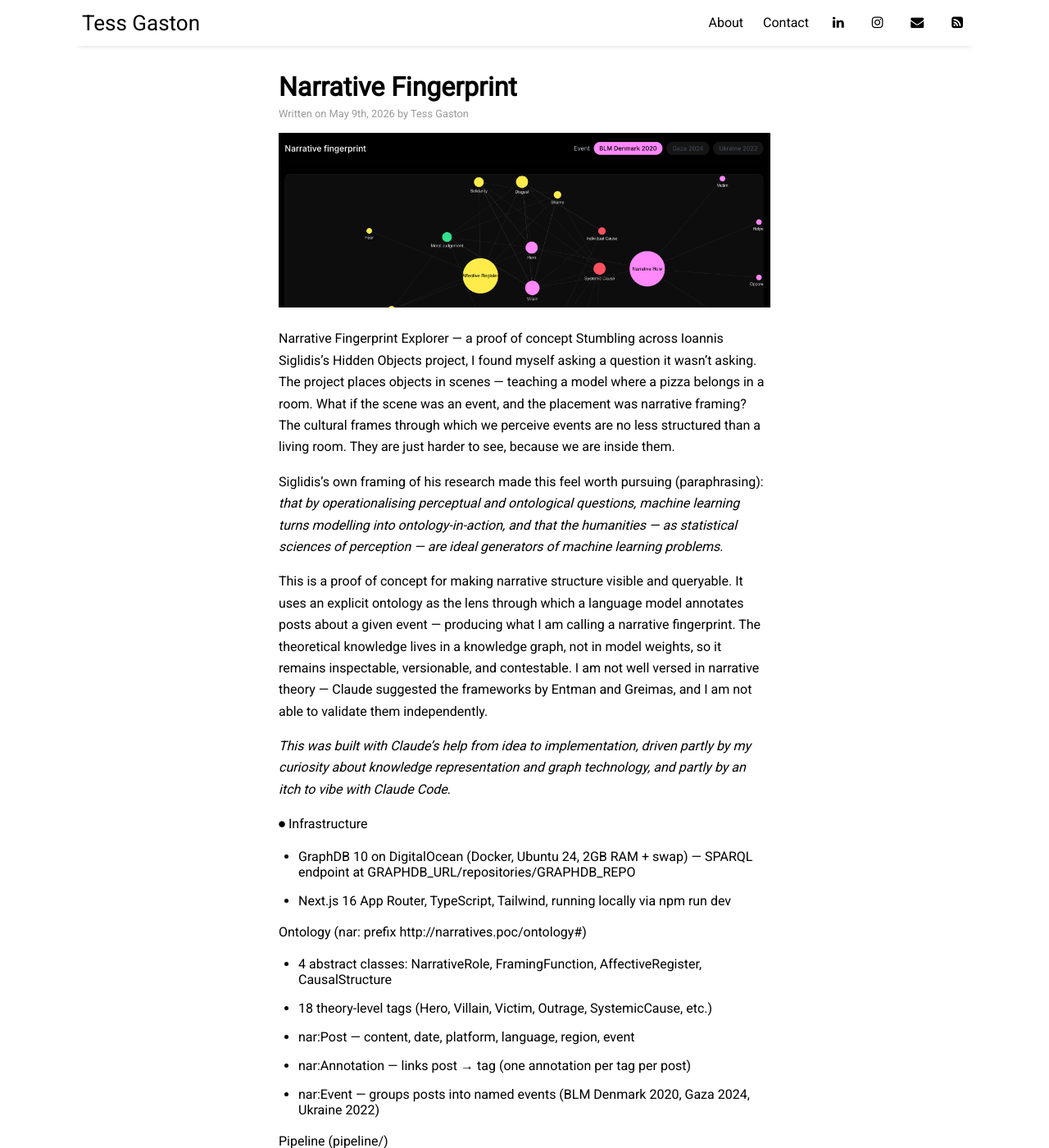
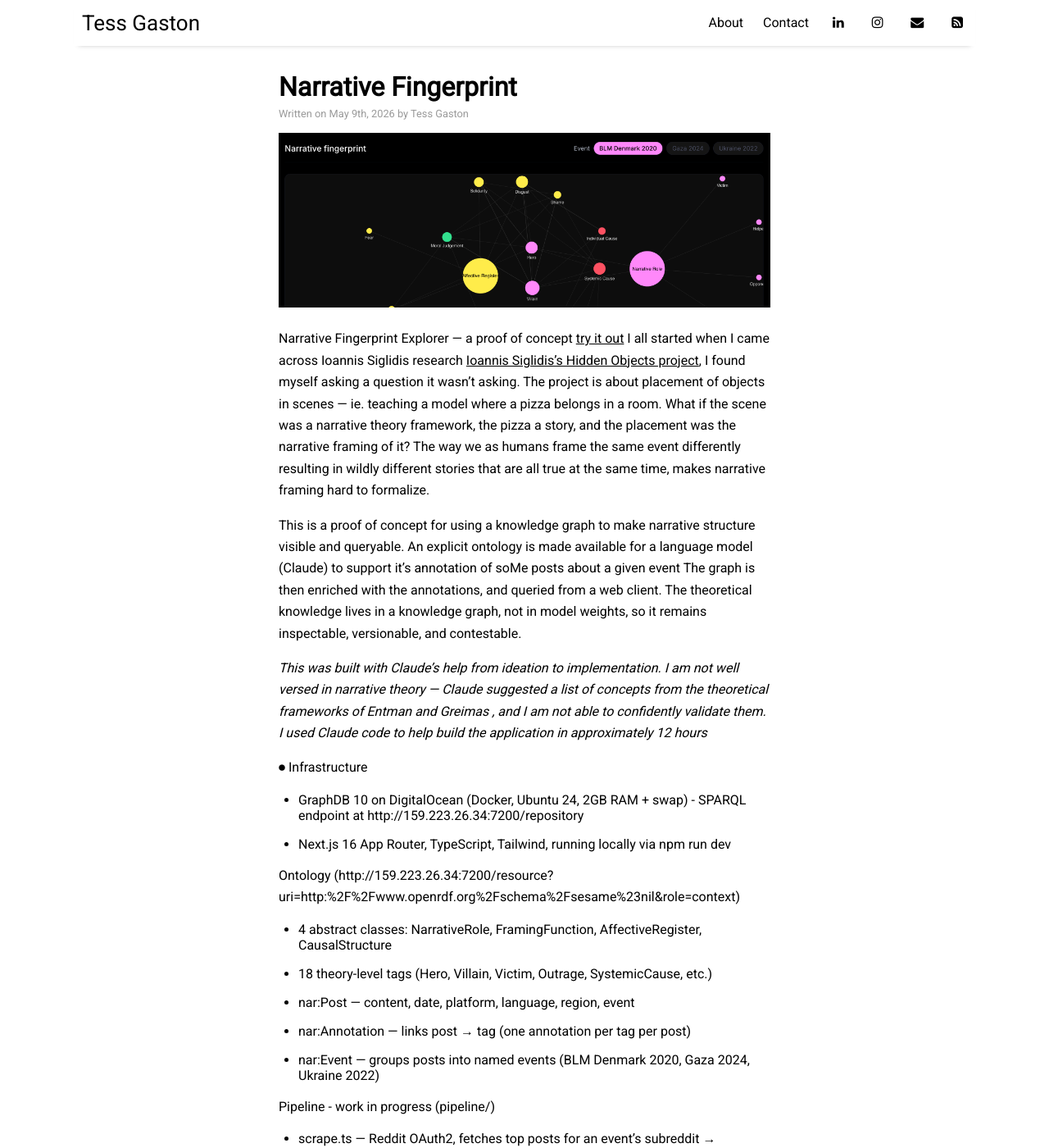
Before and after one commit to tessG/tessg.github.io, a Jekyll site: the page built from _posts/2026-05-09-narrativefingerprint.md, in a window 1280 px wide and 1400 px high. Shown: the whole window at 82% size. Built offline with Jekyll 4.4.1, drawn with Linux system fonts in a browser that asks for light colours; nearby versions of some CDN libraries.

```diff
--- a/_posts/2026-05-09-narrativefingerprint.md
+++ b/_posts/2026-05-09-narrativefingerprint.md
@@ -3,44 +3,37 @@
 title: "Narrative Fingerprint"
 author: "Tess Gaston"
 categories: AI assisted data analysis
-tags: [data viz, AI, vibe codinh]
+tags: [data viz, graph database, AI]
 image: narrativefingerprint/narrativefingerprint.png
 ---
 
-Narrative Fingerprint Explorer — a proof of concept
-Stumbling across Ioannis Siglidis's Hidden Objects project, I found myself asking a question it wasn't asking.
-The project places objects in scenes — teaching a model where a pizza belongs in a room.
-What if the scene was an event, and the placement was narrative framing?
-The cultural frames through which we perceive events are no less structured than a living room.
-They are just harder to see, because we are inside them.
+Narrative Fingerprint Explorer — a proof of concept [try it out](http://159.223.26.34:3000/)
+I all started when I came across Ioannis Siglidis research  [Ioannis Siglidis's Hidden Objects project](https://hidden-objects.github.io/), I found myself asking a question it wasn't asking.
+The project is about placement of objects in scenes — ie. teaching a model where a pizza belongs in a room.
+What if the scene was a narrative theory framework, the pizza a story, and the placement was the narrative framing of it?
+The way we as humans frame the same event differently resulting in wildly different stories that are all true at the same time, makes narrative framing hard to formalize.
 
-Siglidis's own framing of his research made this feel worth pursuing (paraphrasing): _that by operationalising perceptual
-and ontological questions, machine learning turns modelling into ontology-in-action, and that the humanities
-— as statistical sciences of perception — are ideal generators of machine learning problems_.
+This is a proof of concept for using a knowledge graph to make narrative structure visible and queryable.
+An explicit ontology is made available for a language model (Claude) to support it's annotation of soMe posts about a given event
+The graph is then enriched with the annotations, and queried from a web client.
+The theoretical knowledge lives in a knowledge graph, not in model weights, so it remains inspectable, versionable, and contestable.
 
-This is a proof of concept for making narrative structure visible and queryable.
-It uses an explicit ontology as the lens through which a language model annotates posts about a given event
-— producing what I am calling a narrative fingerprint.
-The theoretical knowledge lives in a knowledge graph, not in model weights, so it remains inspectable, versionable, and contestable.
-I am not well versed in narrative theory — Claude suggested the frameworks by Entman and Greimas, and I am not able to
-validate them independently.
-
-_This was built with Claude's help from idea to implementation, driven partly by my curiosity about knowledge representation and graph technology,
-and partly by an itch to vibe with Claude Code_.
-
+_This was built with Claude's help from ideation to implementation. I am not well versed in narrative theory — Claude suggested a list of
+concepts from the theoretical frameworks of Entman and Greimas , and I am not able to
+confidently validate them. I used Claude code to help build the application in approximately 12 hours_
 
 ⏺ Infrastructure
-  - GraphDB 10 on DigitalOcean (Docker, Ubuntu 24, 2GB RAM + swap) — SPARQL endpoint at GRAPHDB_URL/repositories/GRAPHDB_REPO
+  - GraphDB 10 on DigitalOcean (Docker, Ubuntu 24, 2GB RAM + swap) - SPARQL endpoint at http://159.223.26.34:7200/repository
   - Next.js 16 App Router, TypeScript, Tailwind, running locally via npm run dev
 
-  Ontology (nar: prefix http://narratives.poc/ontology#)
+  Ontology (http://159.223.26.34:7200/resource?uri=http:%2F%2Fwww.openrdf.org%2Fschema%2Fsesame%23nil&role=context)
   - 4 abstract classes: NarrativeRole, FramingFunction, AffectiveRegister, CausalStructure
   - 18 theory-level tags (Hero, Villain, Victim, Outrage, SystemicCause, etc.)
   - nar:Post — content, date, platform, language, region, event
   - nar:Annotation — links post → tag (one annotation per tag per post)
   - nar:Event — groups posts into named events (BLM Denmark 2020, Gaza 2024, Ukraine 2022)
 
-  Pipeline (pipeline/)
+  Pipeline - work in progress (pipeline/)
   - scrape.ts — Reddit OAuth2, fetches top posts for an event's subreddit → pipeline/data/posts.json
   - annotate.ts — Claude Haiku classifies each post against the 18-tag ontology → pipeline/data/annotated.json (resumable)
   - ingest.ts — batch SPARQL UPDATE into GraphDB, writes event node + post + annotation triples
```
